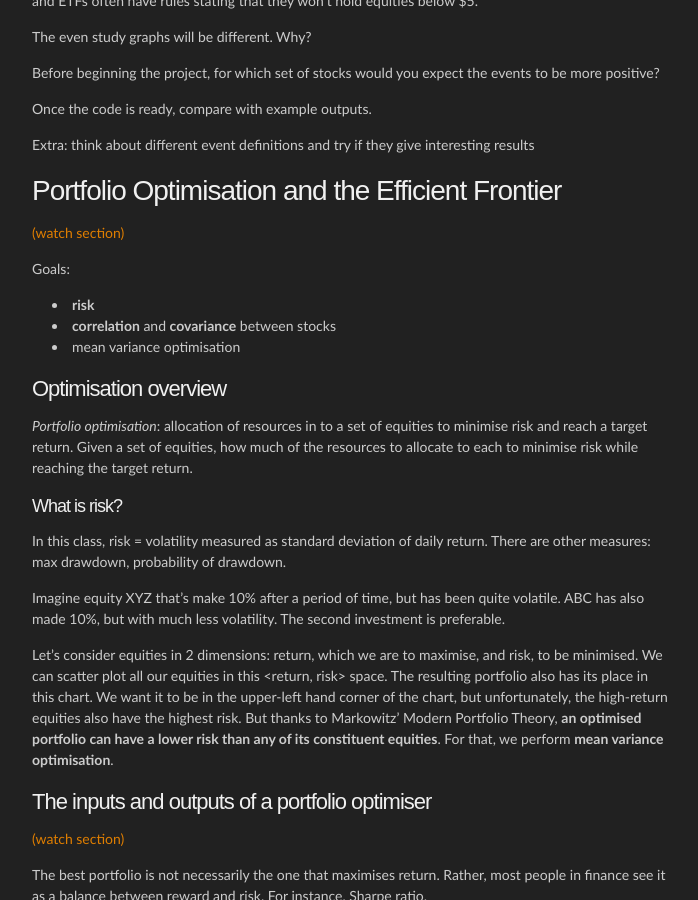
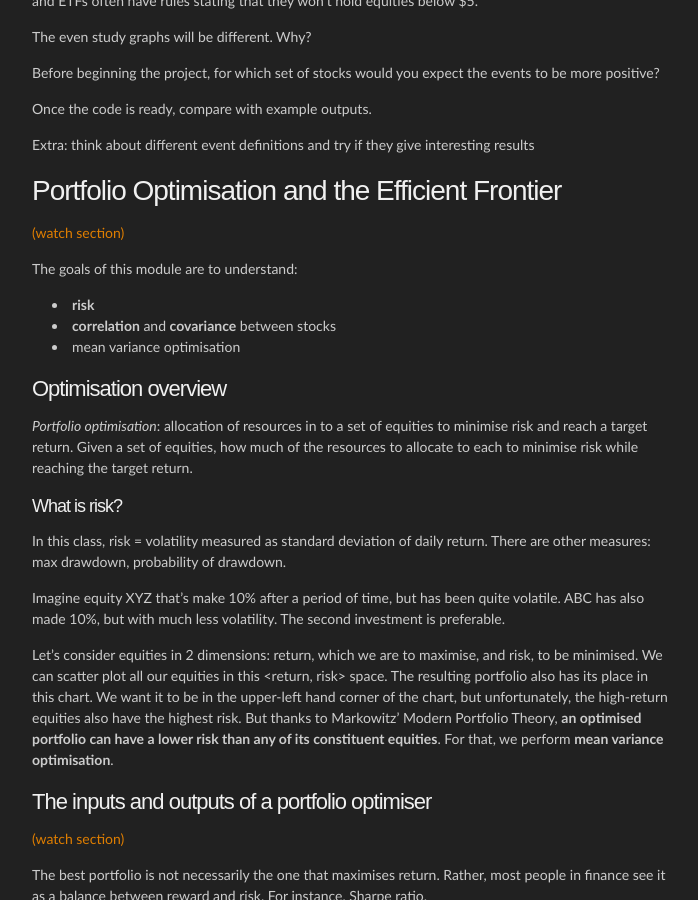
Before and after one commit to agravier/agravier.github.io, a Jekyll site: the page built from etc/notes/ci1-coursera/notes04.md, in a window 1280 px wide and 900 px high, scrolled down 3872 px. Shown: the whole window, without its empty margins (288-986 px from the left). Built offline with Jekyll 4.4.1, drawn with Linux system fonts in a browser that asks for light colours; Markdown is read by kramdown in place of the engine named in the settings; formulas are drawn with MathJax 3; comment, search, counter and statistics services are not loaded.

Commit message:
Update Coursera notes 3 for comp invest.

```diff
--- a/etc/notes/ci1-coursera/notes04.md
+++ b/etc/notes/ci1-coursera/notes04.md
@@ -149,14 +149,13 @@ Extra: think about different event definitions and try if they give interesting
 ## Portfolio Optimisation and the Efficient Frontier
 [(watch section)](https://class.coursera.org/compinvesting1-003/lecture/view?lecture_id=95)
 
-Goals:
+The goals of this module are to understand:
 
 * **risk**
 * **correlation** and **covariance** between stocks
 * mean variance optimisation
 
 ### Optimisation overview
-
 
 *Portfolio optimisation*: allocation of resources in to a set of equities to minimise risk and reach a target return. Given a set of equities, how much of the resources to allocate to each to minimise risk while reaching the target return.
 
```
